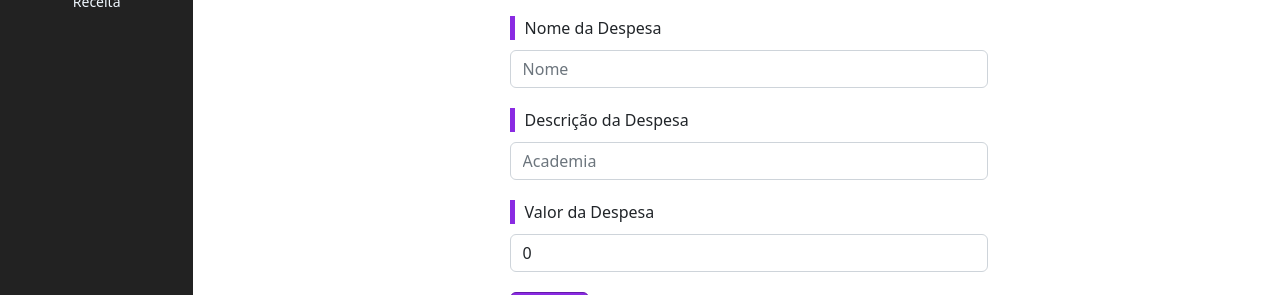
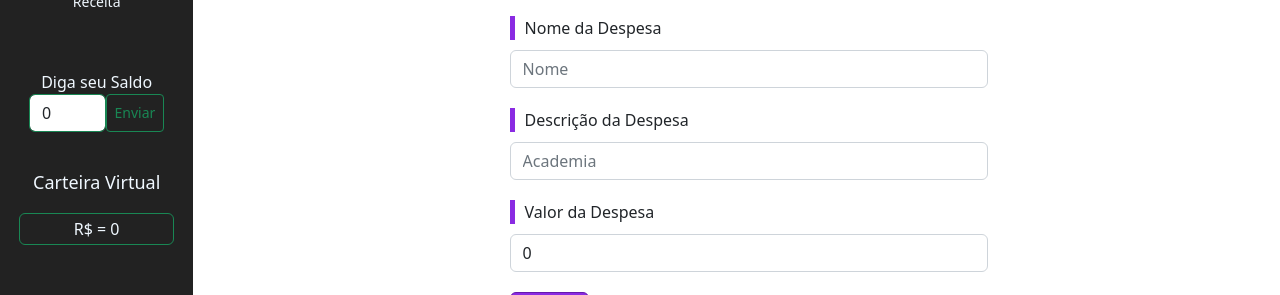
Before and after one commit to arthurgal/controle-api-frontEnd, a Vue app: page / in a window 1280 px wide. Shown: the part 131-426 px from the top of the page. Built offline with nearby package versions, Linux system fonts and the light colour scheme; no server answers.

Commit message:
Adicionando Saldo na carteira

```diff
--- a/src/components/CarteiraVirtual.vue
+++ b/src/components/CarteiraVirtual.vue
@@ -1,30 +1,68 @@
 <template>
   <div>
+    <div class="cadastra-saldo">
+      <div class="form-group">
+        <label for="exampleInputPassword1">Diga seu Saldo</label>
+        <div class="saldo-botao">
+          <input
+            type="text"
+            class="form-control border border-success rounded"
+            id="exampleInputPassword1"
+            v-model="saldo.valor"
+          />
+          <button type="button" class="btn btn-outline-success btn-sm">Enviar</button>
+
+
+        </div>
+      </div>
+    </div>
+    <div class="carteira">
       <h4 class="titulo-carteira">Carteira Virtual</h4>
-    <p class="border border-success rounded">R$ = 100,00</p>
+      <p class="border border-success rounded">R$ = {{saldo.valor}} </p>
+    </div>
   </div>
 </template>
 
 <script>
 export default {
-    name:"CarteiraVirtual",
-
+  name: "CarteiraVirtual",
+  data(){
+    return{
+        saldo :{
+            valor:0
         }
+    }
+  }
+};
 </script>
 
 <style scoped>
-    div{
+.cadastra-saldo {
+  margin: 50px auto 5px auto;
   color: aliceblue;
-        margin-top: 600px;
+  width: 70%;
+  height: 50%;
 }
 
-    .titulo-carteira{
+.saldo-botao{
+    display: flex;
+    justify-content: space-around;
+
+}
+
+.carteira {
+  margin-top: 30px;
+}
+
+.titulo-carteira {
+  color: aliceblue;
   padding: 10px;
   font-size: 18px;
   margin-bottom: 10px;
 }
 
-    p{
+p {
+  color: aliceblue;
   width: 80%;
   margin: auto;
   padding-bottom: 3px;
```
Lines whose indentation alone changed are shown as unchanged.
